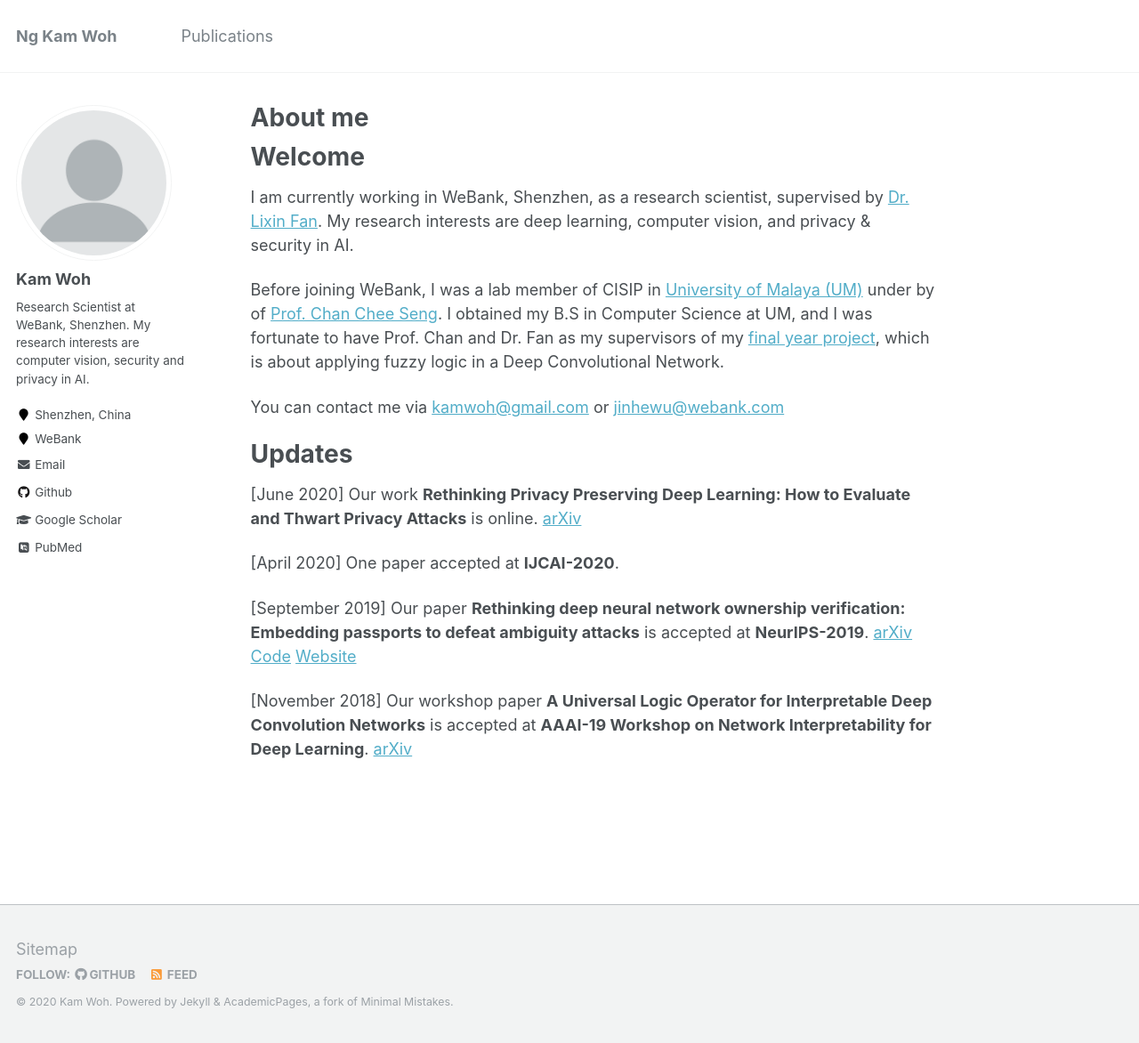
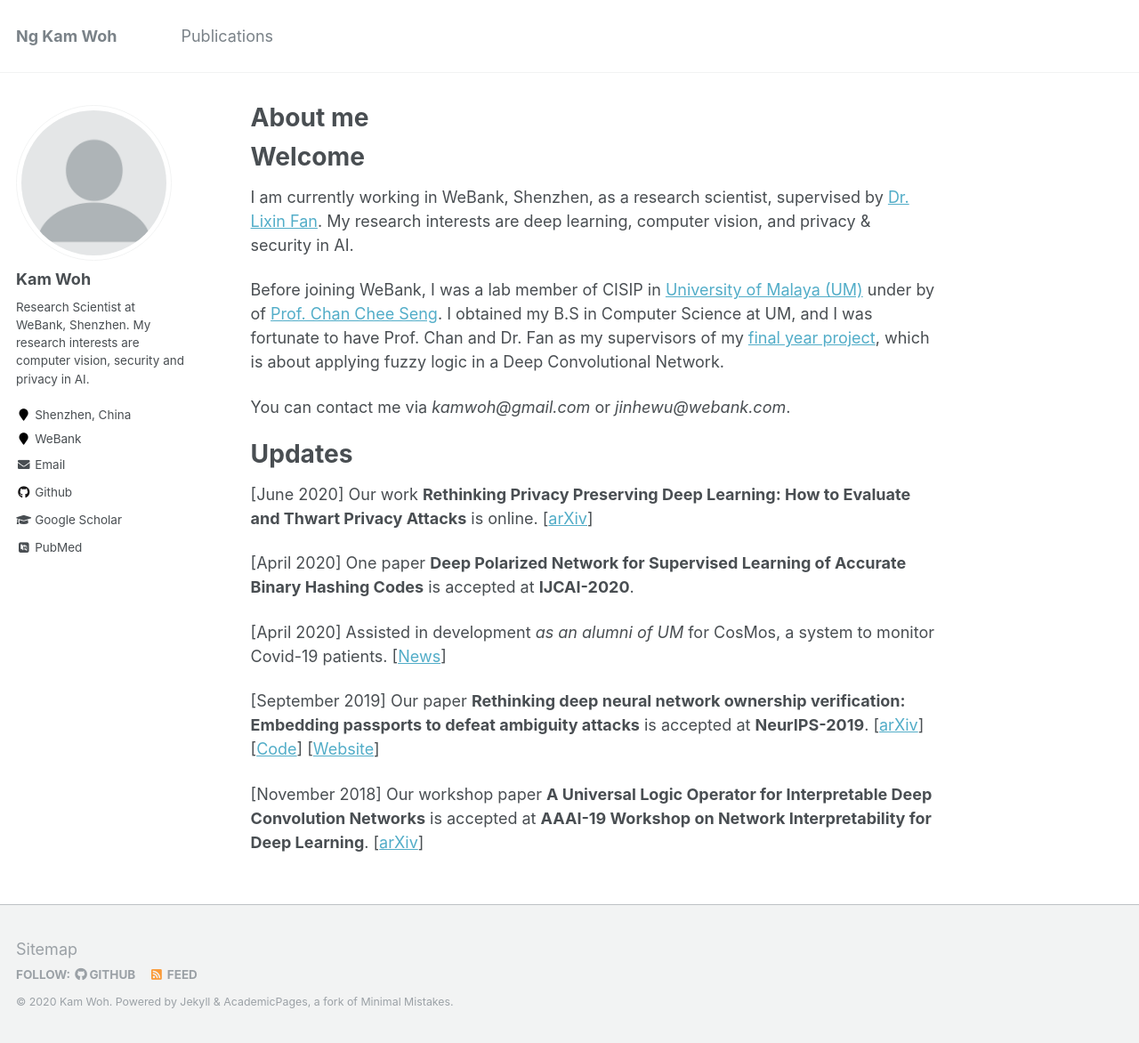
Before and after one commit to kamwoh/kamwoh.github.io, a Jekyll site: the page built from _pages/about.md, in a window 1280 px wide and 1172 px high. Shown: the whole window at 89% size. Built offline with Jekyll 4.4.1, drawn with Linux system fonts in a browser that asks for light colours; some web fonts are replaced.

Commit message:
updated about

```diff
--- a/_pages/about.md
+++ b/_pages/about.md
@@ -14,14 +14,16 @@ I am currently working in WeBank, Shenzhen, as a research scientist, supervised
 
 Before joining WeBank, I was a lab member of CISIP in [University of Malaya (UM)](https://um.edu.my/) under by of [Prof. Chan Chee Seng](http://cs-chan.com/). I obtained my B.S in Computer Science at UM, and I was fortunate to have Prof. Chan and Dr. Fan as my supervisors of my [final year project](https://arxiv.org/abs/1901.08551), which is about applying fuzzy logic in a Deep Convolutional Network.
 
-You can contact me via [kamwoh@gmail.com](kamwoh@gmail.com) or [jinhewu@webank.com](jinhewu@webank.com)
+You can contact me via *kamwoh@gmail.com* or *jinhewu@webank.com*.
 
 Updates
 ======
-[June 2020] Our work **Rethinking Privacy Preserving Deep Learning: How to Evaluate and Thwart Privacy Attacks** is online. [arXiv](https://arxiv.org/abs/2006.11601)
+[June 2020] Our work **Rethinking Privacy Preserving Deep Learning: How to Evaluate and Thwart Privacy Attacks** is online. \[[arXiv](https://arxiv.org/abs/2006.11601)\]
 
-[April 2020] One paper accepted at **IJCAI-2020**.
+[April 2020] One paper **Deep Polarized Network for Supervised Learning of Accurate Binary Hashing Codes** is accepted at **IJCAI-2020**.
 
-[September 2019] Our paper **Rethinking deep neural network ownership verification: Embedding passports to defeat ambiguity attacks** is accepted at **NeurIPS-2019**. [arXiv](https://arxiv.org/abs/1909.07830) [Code](https://github.com/kamwoh/DeepIPR) [Website](https://kamwoh.github.io/DeepIPR/)
+[April 2020] Assisted in development *as an alumni of UM* for CosMos, a system to monitor Covid-19 patients. \[[News](https://www.thestar.com.my/news/nation/2020/04/24/cosmos-um-develops-app-to-monitor-suspected-covid-19-patients)\]
 
-[November 2018] Our workshop paper **A Universal Logic Operator for Interpretable Deep Convolution Networks** is accepted at **AAAI-19 Workshop on Network Interpretability for Deep Learning**. [arXiv](https://arxiv.org/abs/1901.08551)
+[September 2019] Our paper **Rethinking deep neural network ownership verification: Embedding passports to defeat ambiguity attacks** is accepted at **NeurIPS-2019**. \[[arXiv](https://arxiv.org/abs/1909.07830)\] \[[Code](https://github.com/kamwoh/DeepIPR)\] \[[Website](https://kamwoh.github.io/DeepIPR/)\]
+
+[November 2018] Our workshop paper **A Universal Logic Operator for Interpretable Deep Convolution Networks** is accepted at **AAAI-19 Workshop on Network Interpretability for Deep Learning**. \[[arXiv](https://arxiv.org/abs/1901.08551)\]
```
Also changed, not shown: _pages/publications.md (+3 -3 lines).
